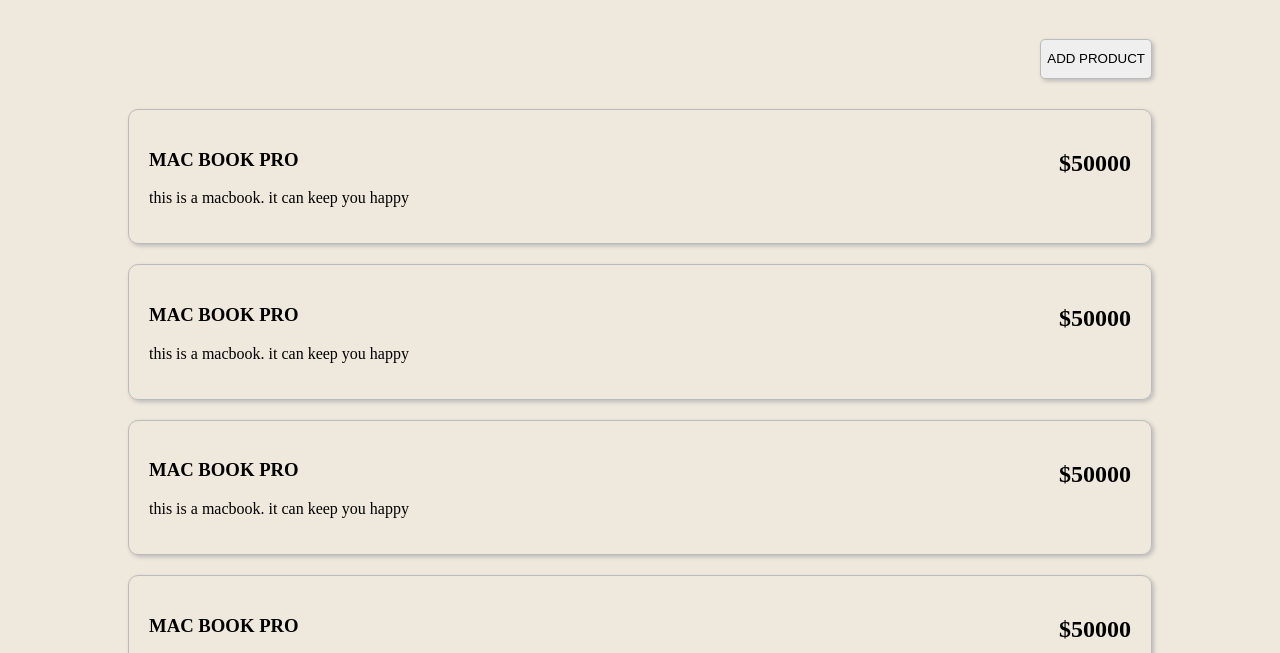
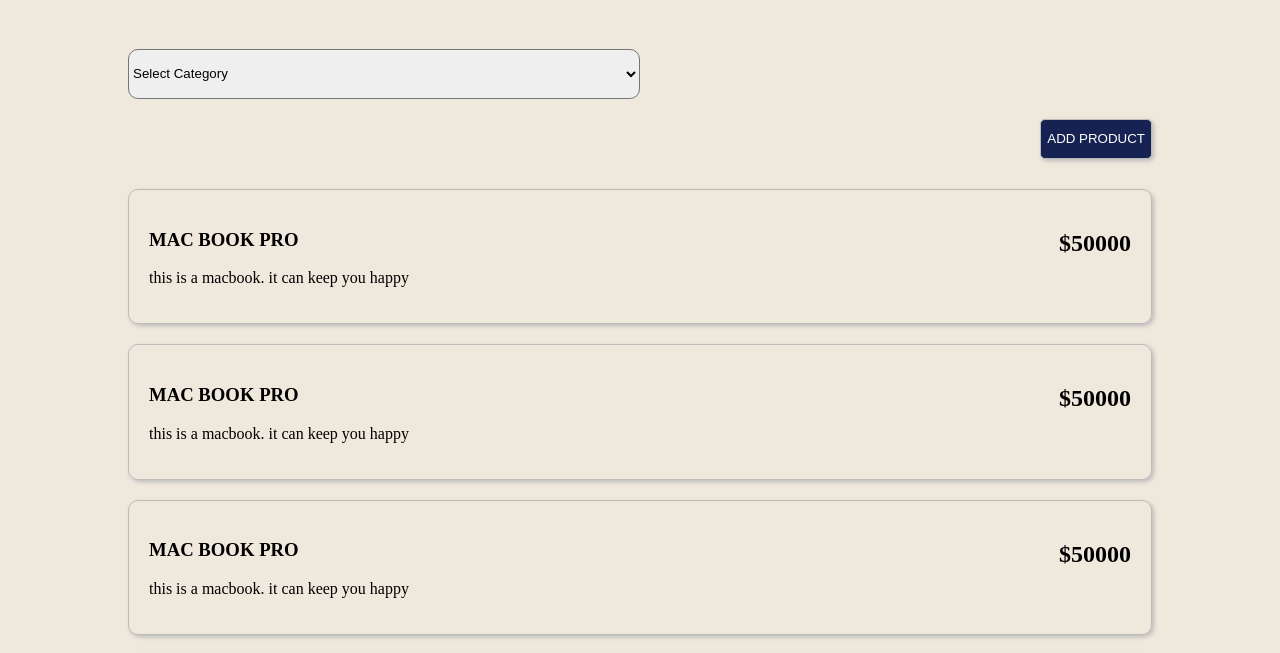
Before and after one commit to OreoluwaHelen/store-manager, a plain HTML site: page UI/products/viewproducts.html in a window 1280 px wide. Shown: the part 111-764 px from the top of the page. Drawn offline with Linux system fonts and the light colour scheme.

Commit message:
(ft): products category
-can filter by category

[(Finishes) #161148276]

```diff
--- a/UI/assets/css/createProduct.css
+++ b/UI/assets/css/createProduct.css
@@ -1,5 +1,6 @@
 body{
     margin: 0px;
+    background-color: #efe8dc;
 }
 
 .productAdd{
@@ -35,7 +36,14 @@
     margin-top: 40px;
     height: 40px;
     cursor: pointer;
+    background-color: #162252;
+    color: #ccc;
+    font-weight: bold;
+}
 
+#btn:hover{
+    background-color: #ccc;
+    color: #162252;
 }
 
 input{
@@ -45,12 +53,15 @@
 }
 label{
     height: 40px;
-    margin-right: 10px;
+    margin-right: 20px;
     /* background-color: pink; */
     padding-top: 5px;
     font-weight: bold;
     font-size: 20px;
     width: 30%;
+    background-color: #162252;
+    color: white;
+    padding-left: 15px;
 }
 textarea{
     flex: 1;
@@ -59,4 +70,5 @@
 h1{
     text-align: center;
     padding-top: 50px;
+    color: #162252;
 }
--- a/UI/assets/css/viewproducts.css
+++ b/UI/assets/css/viewproducts.css
@@ -24,6 +24,19 @@
      cursor: pointer;
      margin: 10px 0;
 }
+select{
+    width: 50%;
+    height: 50px;
+    margin-top: 30px;
+border-radius: 10px;
+margin-bottom: 0;
+cursor:pointer;
+margin-bottom: 0;
+}
+
+select:focus{
+    outline: none
+}
 
 .productCard:hover{
     color: #fff;
@@ -38,9 +51,12 @@
     float: right;
     margin-top: 20px;
     border: 1px #bbb solid;
+    background-color: #162252;
+    color: white
 }
 #btn:hover{
     background-color: #ccc;
     color: #fff;
     outline: none;
+
 }
--- a/UI/products/viewproducts.html
+++ b/UI/products/viewproducts.html
@@ -33,6 +33,14 @@
             </div>
     <div class="allproducts">
             <h1>PRODUCTS</h1>
+            <div>
+                <select name="" id="select">Select Category
+                    <option value="">Select Category</option>
+                    <option value="">Phone</option>
+                    <option value="">Laptops</option>
+                    <option value="">Chocolates</option>
+                </select>
+            </div>
             <div class="" onclick="location.href='createProduct.html'">
                     <input type="submit" id="btn" value="ADD PRODUCT">
             </div>
```
